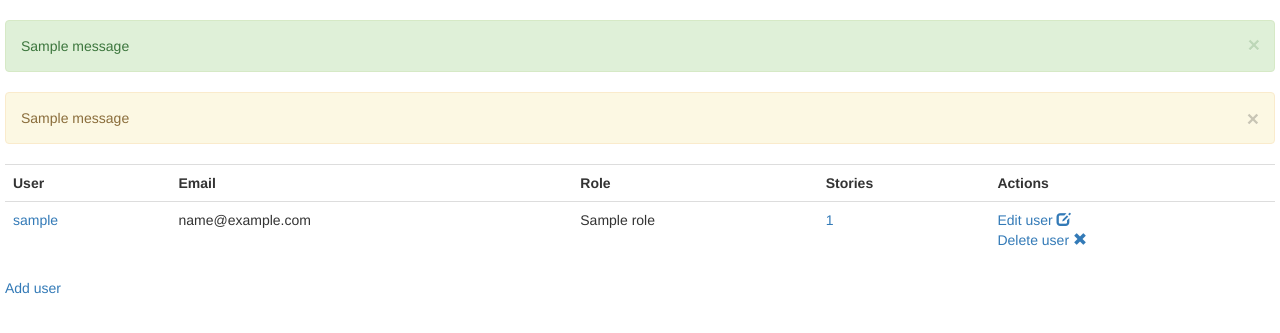
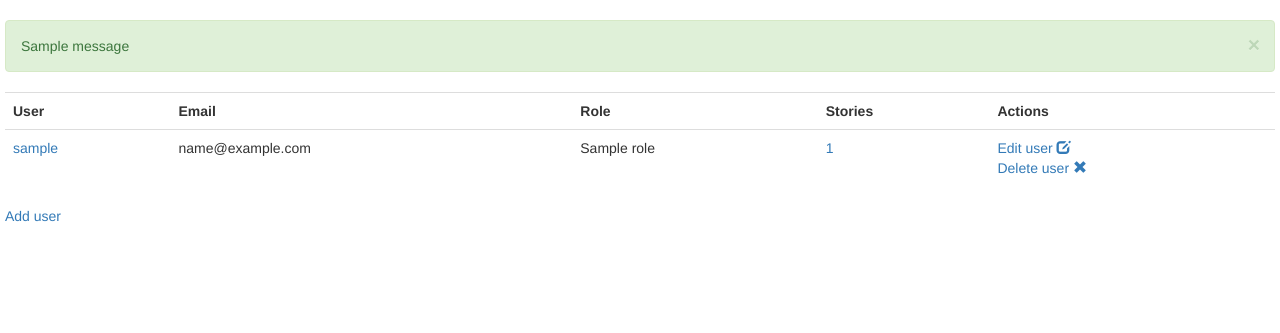
Before and after one commit to kokotchY/story_hero, a Flask app: template app/templates/users.html in a window 1280 px wide. Shown: the part 52-385 px from the top of the page. Run offline with Flask 2, Linux system fonts and the light colour scheme; the template is opened without the code that fills it: values that come from a table or form of the project are taken from there, others are empty; tables that the repository leaves empty hold one stand-in row (values such as "Sample post"); one stand-in notice (Sample message) is shown; parts of the project's set-up code (start-up, migrations or seed data) failed here and were passed over; some libraries are stand-ins or nearby versions.

Commit message:
If the login fails, display the message as error. Remove messages from the list of users (in layout now)

```diff
--- a/app/auth/views.py
+++ b/app/auth/views.py
@@ -23,7 +23,7 @@ def login():
 
             return redirect(next or url_for('index'))
         else:
-            flash('Unknown user or password')
+            flash('Unknown user or password', 'error')
     return render_template('auth/login.html', form=form)
 
 @auth.route('/logout')
--- a/app/templates/users.html
+++ b/app/templates/users.html
@@ -1,13 +1,5 @@
 {% extends "layout.html" %}
 {% block content %}
-		{% if get_flashed_messages() %}
-		{% for message in get_flashed_messages() %}
-		<div class="alert alert-warning">
-			<button type="button" class="close" data-dismiss="alert">&times;</button>
-			{{ message }}
-		</div>
-		{% endfor %}
-		{% endif %}
 		<div>
 			<table class="table">
 				<tr>
```
